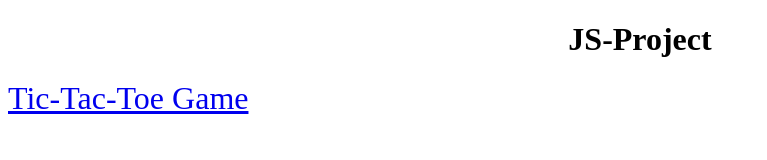
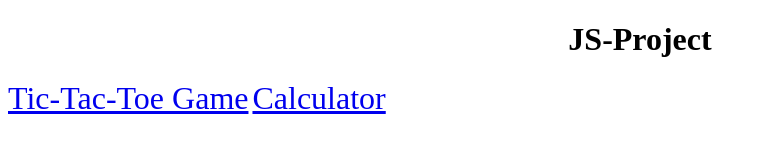
Before and after one commit to maninani2309/js-project, a plain HTML site: page index.html in a window 1280 px wide. Shown: the whole page, without its empty margins (0-767 px from the left). Drawn offline with Linux system fonts and the light colour scheme.

Commit message:
adding in index file

```diff
--- a/index.html
+++ b/index.html
@@ -17,5 +17,6 @@
 <body>
     <h1>JS-Project</h1>
     <a href="./tic-tac-toe.html">Tic-Tac-Toe Game</a>
+    <a href="./Calculator.html">Calculator</a>
 </body>
 </html>
```
